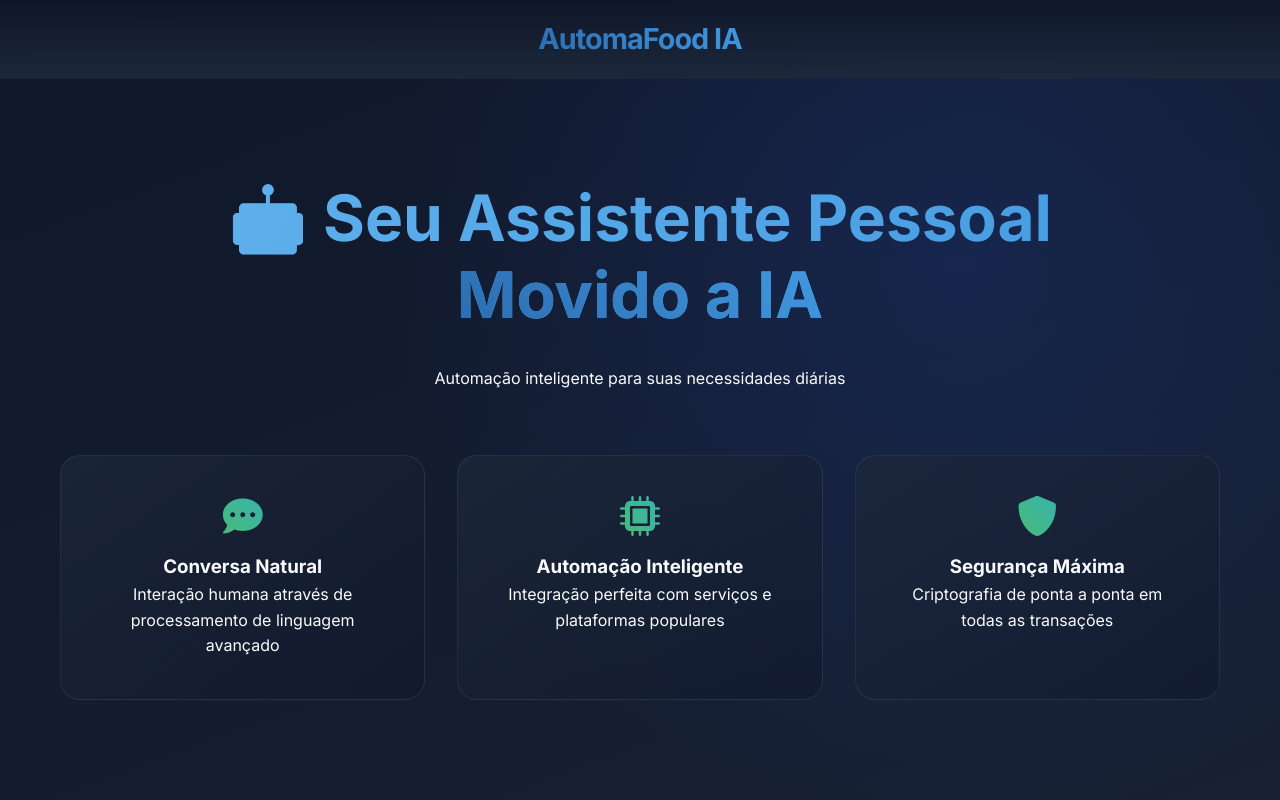
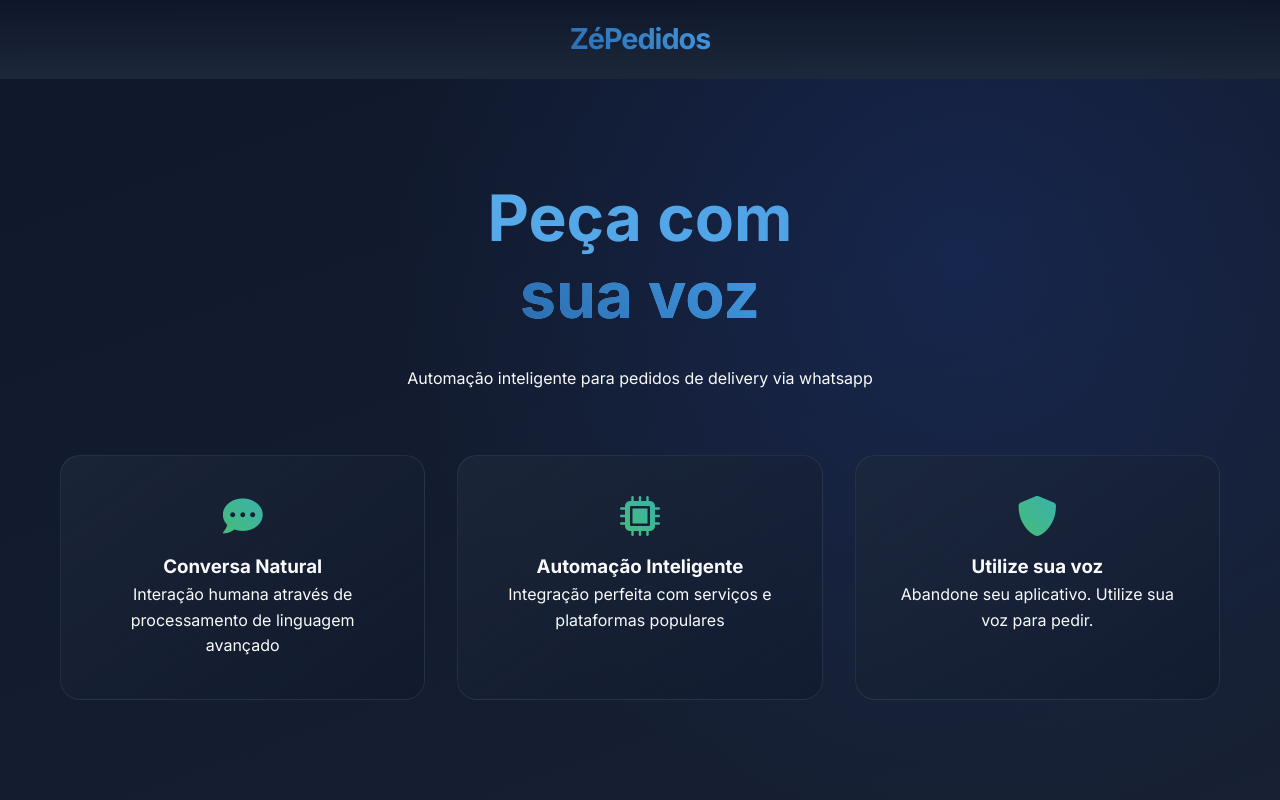
Before and after one commit to hPerezz/zePedidosAI, a plain HTML site: page index.html in a window 1280 px wide. Shown: the top 800 px of the page. Drawn offline with Linux system fonts and the light colour scheme.

Commit message:
Update index.html

```diff
--- a/index.html
+++ b/index.html
@@ -3,7 +3,7 @@
 <head>
     <meta charset="UTF-8">
     <meta name="viewport" content="width=device-width, initial-scale=1.0">
-    <title>AutomaFood IA - Assistente Inteligente</title>
+    <title>Zé Pedidos - Assistente Inteligente</title>
     <link href="https://fonts.googleapis.com/css2?family=Inter:wght@400;500;600;700&display=swap" rel="stylesheet">
     <link rel="stylesheet" href="https://cdnjs.cloudflare.com/ajax/libs/font-awesome/6.0.0/css/all.min.css">
     <style>
@@ -195,15 +195,15 @@
 <body>
     <header>
         <nav class="container">
-            <div class="logo">AutomaFood IA</div>
+            <div class="logo">ZéPedidos</div>
         </nav>
     </header>
 
     <main>
         <section class="hero">
             <div class="container">
-                <h1>🤖 Seu Assistente Pessoal<br><span class="text-gradient">Movido a IA</span></h1>
-                <p class="text-secondary">Automação inteligente para suas necessidades diárias</p>
+                <h1>Peça com <br><span class="text-gradient">sua voz</span></h1>
+                <p class="text-secondary">Automação inteligente para pedidos de delivery via whatsapp</p>
 
                 <div class="features">
                     <div class="feature-card">
@@ -218,8 +218,8 @@
                     </div>
                     <div class="feature-card">
                         <i class="fas fa-shield-alt feature-icon"></i>
-                        <h3>Segurança Máxima</h3>
-                        <p>Criptografia de ponta a ponta em todas as transações</p>
+                        <h3>Utilize sua voz</h3>
+                        <p>Abandone seu aplicativo. Utilize sua voz para pedir.</p>
                     </div>
                 </div>
             </div>
@@ -237,7 +237,7 @@
             </div>
             <div class="step-item">
                 <h3>Execução Automatizada</h3>
-                <p>Processamento de pagamento e confirmação instantânea</p>
+                <p>Processamento e confirmação instantânea</p>
             </div>
         </section>
 
@@ -250,7 +250,7 @@
     </main>
 
     <footer class="container" style="padding: 2rem 0; text-align: center;">
-        <p>&copy; 2024 AutomaFood IA. Todos os direitos reservados.</p>
+        <p>&copy; 2025 ZéPedidos IA. Todos os direitos reservados.</p>
     </footer>
 
     <script>
```
